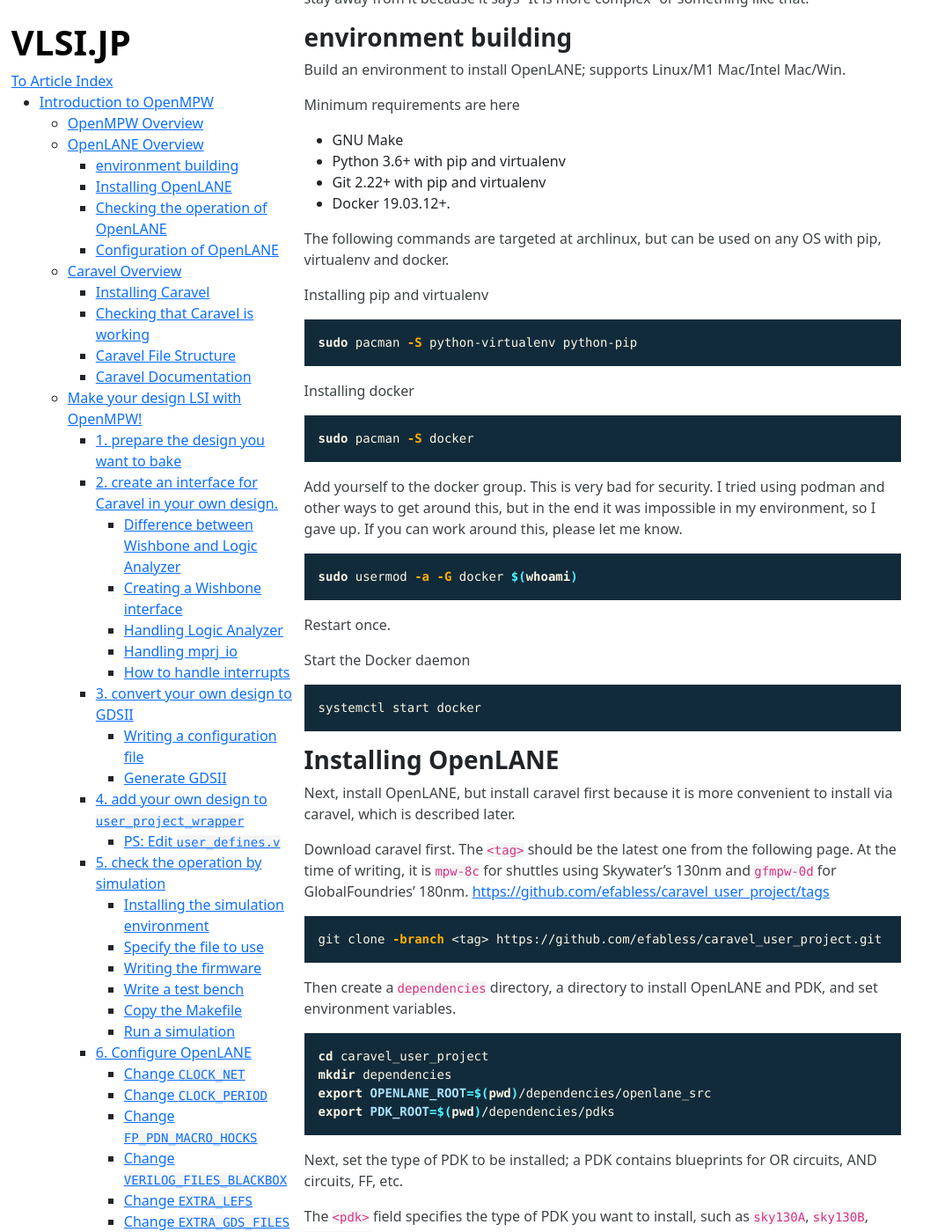
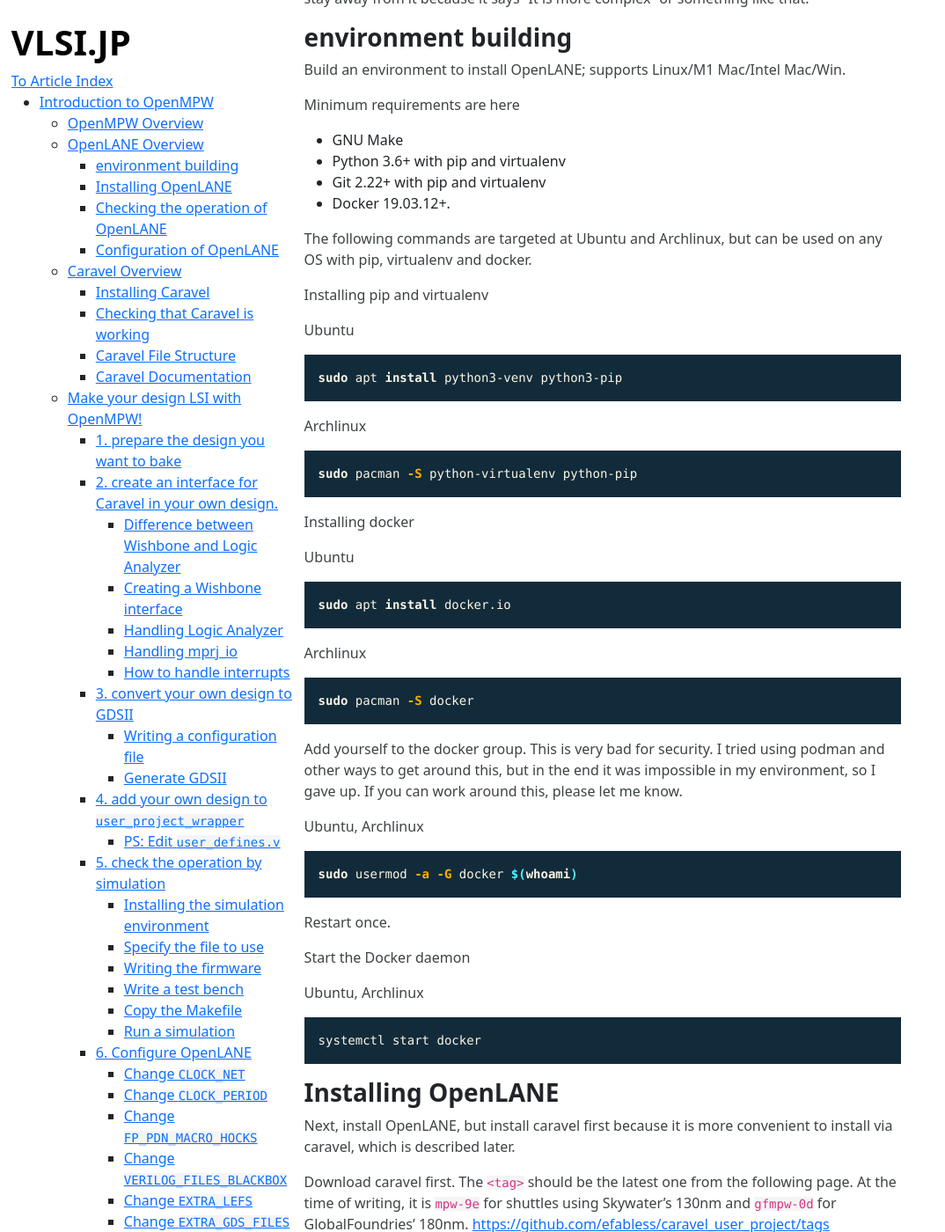
Before and after one commit to VLSI-JP/VLSI-JP.github.io, a Jekyll site: the page built from Introduction_to_OpenMPW.md, in a window 1280 px wide and 1400 px high, scrolled down 1295 px. Shown: the whole window at 88% size, without its empty margins (0-1074 px from the left). Built offline with Jekyll 4.4.1, drawn with Linux system fonts in a browser that asks for light colours; our own code applies the rules of GitHub Pages for plain Markdown files.

Commit message:
add Ubuntu way

````diff
--- a/Introduction_to_OpenMPW.md
+++ b/Introduction_to_OpenMPW.md
@@ -49,20 +49,35 @@
 * Git 2.22+ with pip and virtualenv
 * Docker 19.03.12+.
 
-The following commands are targeted at archlinux, but can be used on any OS with pip, virtualenv and docker.
+The following commands are targeted at Ubuntu and Archlinux, but can be used on any OS with pip, virtualenv and docker.
 
 Installing pip and virtualenv
+
+Ubuntu
+```bash
+sudo apt install python3-venv python3-pip
+```
+
+Archlinux
 ```bash
 sudo pacman -S python-virtualenv python-pip
 ```
 
 Installing docker
+
+Ubuntu
+```bash
+sudo apt install docker.io
+```
+
+Archlinux
 ```bash
 sudo pacman -S docker
 ```
 
 Add yourself to the docker group. This is very bad for security. I tried using podman and other ways to get around this, but in the end it was impossible in my environment, so I gave up. If you can work around this, please let me know.
 
+Ubuntu, Archlinux
 ```bash
 sudo usermod -a -G docker $(whoami)
 ```
@@ -70,6 +85,8 @@
 Restart once.
 
 Start the Docker daemon
+
+Ubuntu, Archlinux
 ```bash
 systemctl start docker
 ```
@@ -78,7 +95,7 @@
 
 Next, install OpenLANE, but install caravel first because it is more convenient to install via caravel, which is described later.
 
-Download caravel first. The `<tag>` should be the latest one from the following page. At the time of writing, it is `mpw-8c` for shuttles using Skywater's 130nm and `gfmpw-0d` for GlobalFoundries' 180nm.
+Download caravel first. The `<tag>` should be the latest one from the following page. At the time of writing, it is `mpw-9e` for shuttles using Skywater's 130nm and `gfmpw-0d` for GlobalFoundries' 180nm.
 [https://github.com/efabless/caravel_user_project/tags](https://github.com/efabless/caravel_user_project/tags)
 
 ```bash
````
